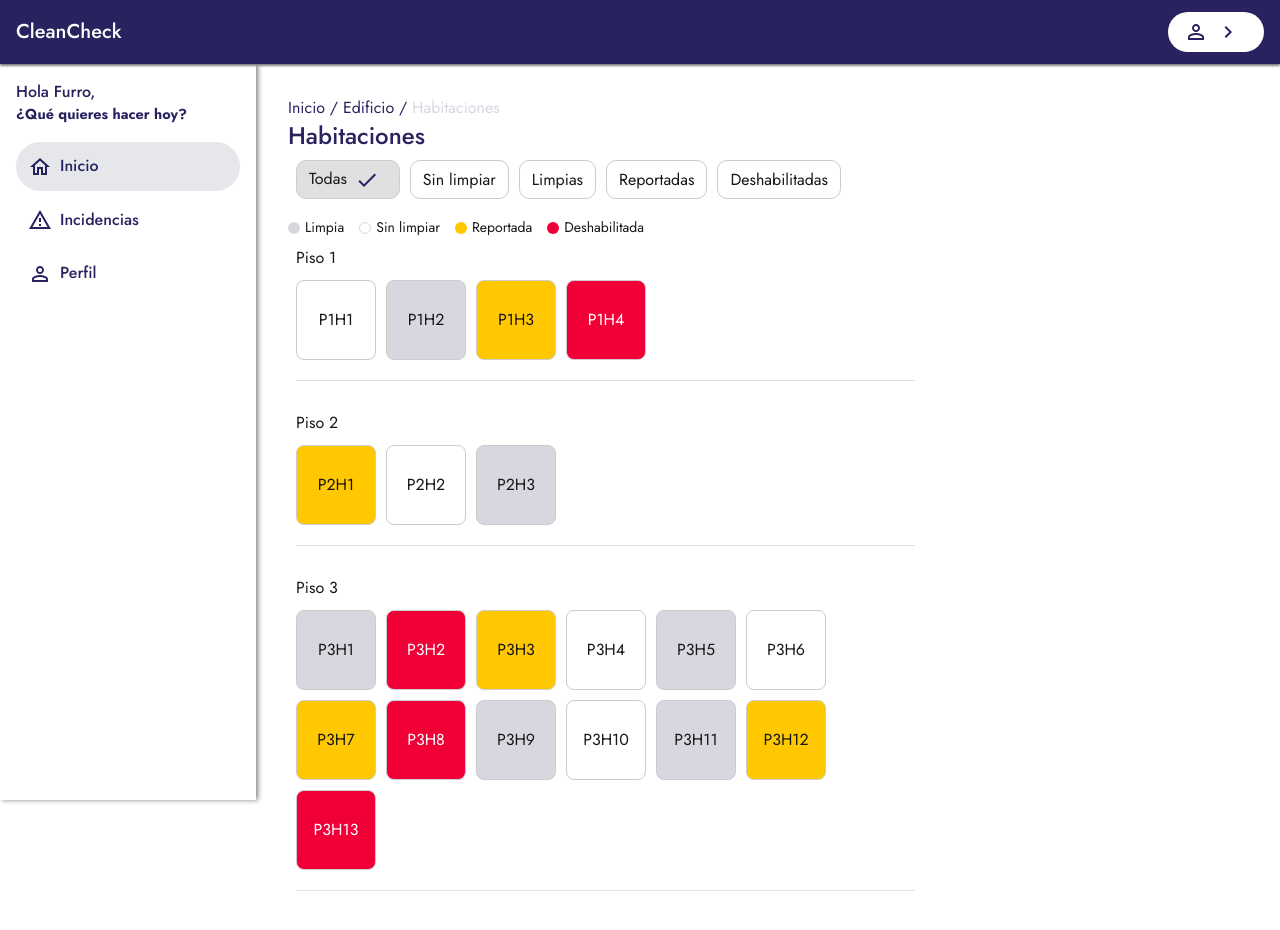
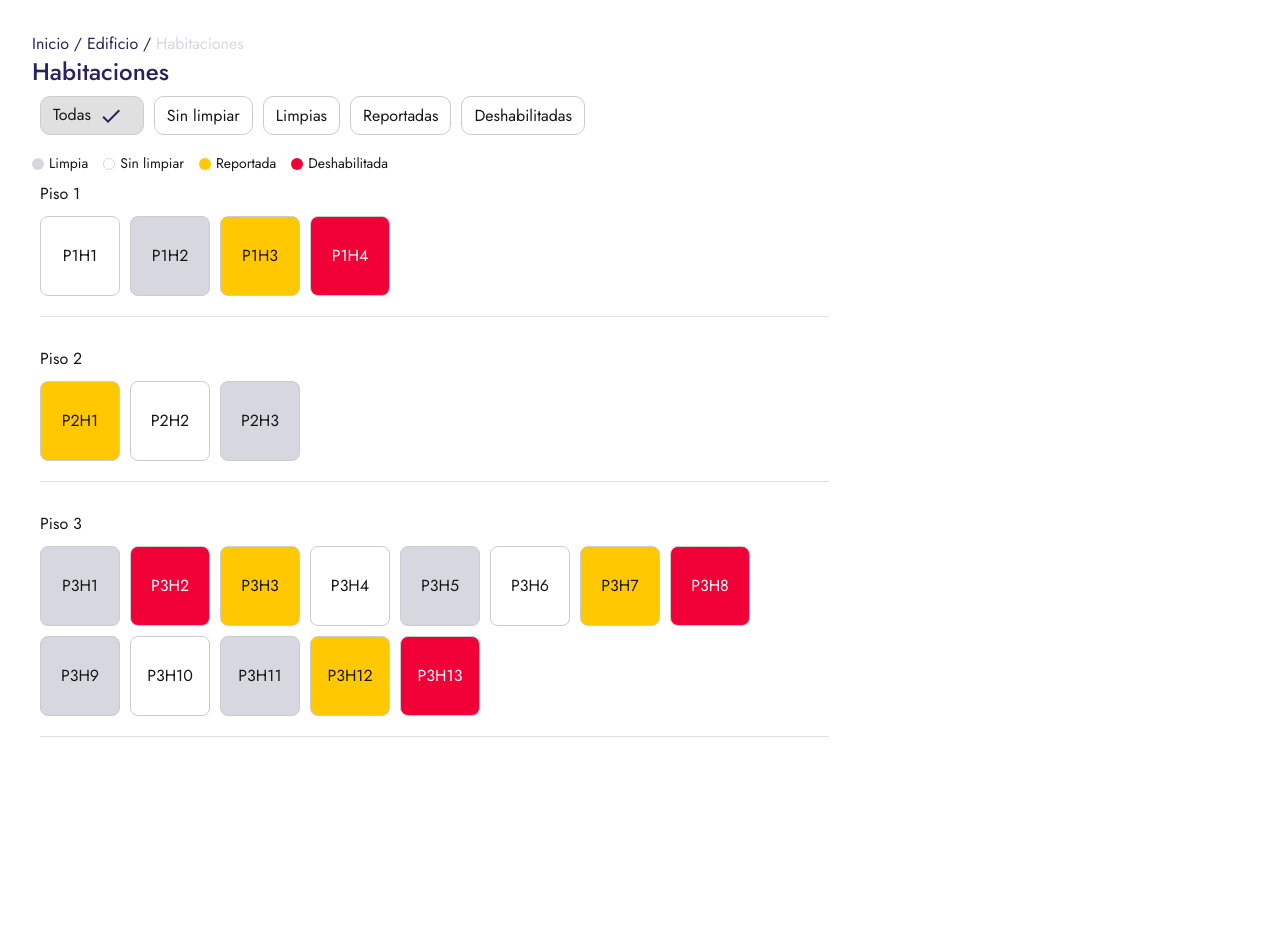
Before and after one commit to EmilianoChofis/PWA-CleanCheck, a Next.js app: page /recepcionist/building in a window 1280 px wide. Shown: the top 930 px of the page. After the commit the page ends 855 px from the top, so only its background shows below. Built offline with nearby package versions, Linux system fonts and the light colour scheme.

Commit message:
[FIX] pantallas recepcionista

```diff
--- a/src/app/(pages)/_components/shortcuts.tsx
+++ b/src/app/(pages)/_components/shortcuts.tsx
@@ -28,8 +28,8 @@ const Shortcuts = () => {
         <div>
             <Title className="text-2xl text-primary mb-4" title="Accesos directos" />
             <div className={styles.container}>
-                {shortcuts.map((shortcut, index) => (
-                    <ShortcutsCard key={index} {...shortcut} />
+                {shortcuts.map((shortcut) => (
+                    <ShortcutsCard key={shortcut.id} {...shortcut} />
                 ))}
             </div>
         </div>
--- a/src/app/(pages)/_components/shortcuts_card.tsx
+++ b/src/app/(pages)/_components/shortcuts_card.tsx
@@ -1,5 +1,4 @@
 "use client";
-
 import { useState } from "react";
 import { Shortcuts } from "@/app/types/Shortcuts";
 import ActionModal from "../recepcionist/_components/action_modal";
@@ -29,7 +28,6 @@ const ShortcutsCard = ({ action, icon: Icon }: Shortcuts) => {
             title = "Ver Habitaciones";
             description = "Accede a la lista de habitaciones disponibles.";
         }
-
         return (
             <ActionModal
                 isOpen={isModalOpen}
--- a/src/app/(pages)/recepcionist/_components/action_modal.tsx
+++ b/src/app/(pages)/recepcionist/_components/action_modal.tsx
@@ -1,3 +1,4 @@
+"use client";
 import ButtonCustom from "@/app/_components/button_custom";
 import React, { useState } from "react";
 import { useRouter } from "next/navigation";
@@ -48,21 +49,21 @@ const ActionModal = ({
                 </h2>
                 <p className="text-primary mb-4">{description}</p>
                 <div className="mb-4">
-                    <label className="block text-primary mb-2">Selecciona un edificio:</label>
+                    <label htmlFor="building-select" className="block text-primary mb-2">Selecciona un edificio:</label>
                     <select
+                        id="building-select"
                         value={selectedBuilding || ""}
                         onChange={handleBuildingChange}
                         className="w-full p-2 border border-gray-300 rounded-lg"
                     >
-                        <option value="">-- Elige un edificio --</option>
-                        {buildings.map((building, index) => (
-                            <option key={index} value={building}>
+                        <option value="">-- Selecciona un edificio --</option>
+                        {buildings.map((building) => (
+                            <option key={building} value={building}>
                                 {building}
                             </option>
                         ))}
                     </select>
                 </div>
-
                 <div className="flex justify-end gap-4 px-5">
                     <ButtonCustom
                         colorText="complementary"
--- a/src/app/(pages)/recepcionist/building/_components/register_entry_room.tsx
+++ b/src/app/(pages)/recepcionist/building/_components/register_entry_room.tsx
@@ -1,6 +1,6 @@
 import ButtonCustom from "@/app/_components/button_custom";
 import { RegisterEntryRoomProps } from "@/app/types/RegisterEntryRoomProps";
-import { Business, KeyboardTabOutlined  } from "@mui/icons-material";
+import { Business, KeyboardTabOutlined } from "@mui/icons-material";
 
 const RegisterEntryRoom = ({
   buildingName,
@@ -21,15 +21,13 @@ const RegisterEntryRoom = ({
           <p className="text-sm">
             Habitación:
             <span className="text-primary font-[family-name:var(--font-jost-bold)]">
-              {" "}
-              {roomNumber}
+              {` ${roomNumber}`}
             </span>
           </p>
           <p className="text-sm">
             Estado:
             <span className="text-primary"> {status}</span>
           </p>
-
         </div>
       </div>
       <div className="py-3">
--- a/src/app/(pages)/recepcionist/building/_components/room.tsx
+++ b/src/app/(pages)/recepcionist/building/_components/room.tsx
@@ -16,12 +16,14 @@ const Room = ({ number, status, isSelected, onSelect }: RoomPropsExtended) => {
     };
 
     return (
-        <div
+        <button
             onClick={handleClick}
             className={`${styles.room} ${statusClass} ${isSelected ? styles.selected : ""}`}
+            disabled={status === "deshabilitada"}
+            aria-label={`Seleccionar habitación ${number}`}
         >
             {number}
-        </div>
+        </button>
     );
 };
 
--- a/src/app/(pages)/recepcionist/building/page.tsx
+++ b/src/app/(pages)/recepcionist/building/page.tsx
@@ -6,9 +6,8 @@ import Legend from "./_components/leyend";
 import { RoomSelectedProps } from "@/app/types/RoomSelectedProps";
 import RoomFloor from "./_components/room_floor";
 import RegisterEntryRoom from "./_components/register_entry_room";
-import ActionModalRoom from "./_components/action_modal_room"; // Importa el modal
+import ActionModalRoom from "./_components/action_modal_room";
 import { useState } from "react";
-import { Business } from "@mui/icons-material";
 
 const roomsData: RoomSelectedProps[] = [
   {
@@ -108,9 +107,9 @@ export default function Building() {
           </div>
           <Legend />
           <div className="px-2 py-2">
-            {roomsData.map((floor, index) => (
+            {roomsData.map((floor) => (
               <RoomFloor
-                key={index}
+                key={floor.floorNumber}
                 floorNumber={floor.floorNumber}
                 rooms={floor.rooms}
                 onRoomSelect={handleRoomSelect}
--- a/src/app/(pages)/recepcionist/layout.tsx
+++ /dev/null
@@ -1,18 +0,0 @@
-import Navbar from "../_components/navbar";
-import Sidebar from "../_components/sidebar";
-
-export default function Layout({
-    children,
-}: Readonly<{
-    children: React.ReactNode;
-}>) {
-    return (
-        <>
-            <Navbar />
-            <div className="flex min-h-screen">
-                <Sidebar />
-                <div className="flex flex-col w-full ml-64 mt-16">{children}</div>
-            </div>
-        </>
-    );
-}
```
